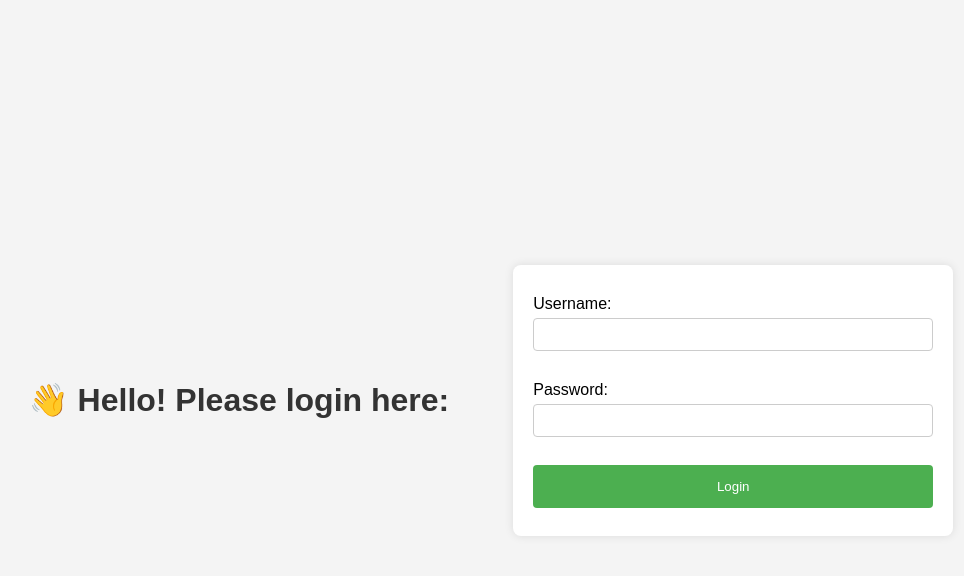
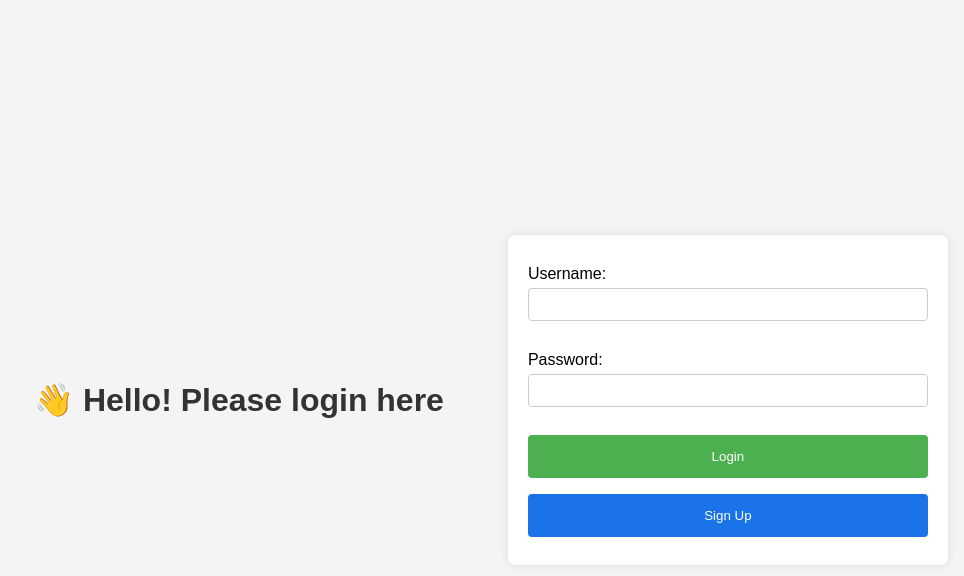
Before and after one commit to kukr/UniMarket-Place, a Flask app: page /login in a window 1280 px wide. Shown: the top 576 px of the page, without its empty margins (149-1113 px from the left). Run offline with Flask 2, Linux system fonts and the light colour scheme; parts of the project's set-up code (start-up, migrations or seed data) failed here and were passed over.

Commit message:
fixing login

```diff
--- a/app.py
+++ b/app.py
@@ -41,6 +41,8 @@ def signup():
 @app.route('/login', methods=['GET', 'POST'])
 def login():
     # If user is already logged in, redirect to dashboard
+
+
     if session.get('user_email', None):
         return redirect(url_for('dashboard'))
 
@@ -52,23 +54,24 @@ def login():
 
     # Get the form data
     form = LoginForm()
-    if form.validate_on_submit():
-        username = form.username.data
-        password = form.password.data
+    if request.method == "GET":
+        return render_template('login.html', form=form)
+    username = form.username.data
+    password = form.password.data
 
-        # Authenticate the user
-        try:
-            user = auth.sign_in_with_email_and_password(username, password)
-            session['user_email'] = username  # Store user email in session
-            if user.get('user_email', None):
-                flash('You have been logged in.', 'success')
-                return redirect(url_for('dashboard'))
-        except:
-            flash('Invalid username or password.', 'danger')
-            return redirect(url_for('login'))
-
+    # Authenticate the user
+    try:
+        user = auth.sign_in_with_email_and_password(username, password)
+        session['user_email'] = username  # Store user email in session
+        # if user.get('user_email', None):
+        #     flash('You have been logged in.', 'success')
+        #
+        return redirect(url_for('dashboard'))
+    except:
+        flash('Invalid username or password.', 'danger')
+        return redirect(url_for('login'))
     # Render the login page
-    return render_template('login.html', form=form)
+    # return render_template('login.html', form=form)
 
 @app.route('/dashboard')
 def dashboard():
--- a/static/css/style.css
+++ b/static/css/style.css
@@ -69,3 +69,18 @@ input[type="submit"]:hover {
         border-radius: 0;
     }
 }
+
+input[type="button"] {
+    width: 100%;
+    background-color: #1A73E8; /* A different color for differentiation */
+    color: white;
+    padding: 14px 20px;
+    margin: 8px 0;
+    border: none;
+    border-radius: 4px;
+    cursor: pointer;
+}
+
+input[type="button"]:hover {
+    background-color: #1570B3;
+}
--- a/templates/home.html
+++ b/templates/home.html
@@ -1,6 +1,7 @@
 {% extends "base.html" %}
 
 {% block content %}
+<link rel="stylesheet" href="https://cdnjs.cloudflare.com/ajax/libs/font-awesome/4.7.0/css/font-awesome.min.css">
 <style>
     .search-container {
         text-align: center;
@@ -81,7 +82,7 @@
 </style>
 <!-- <div class="banner-image"></div> -->
 <div class="title">
-    UniMarketPlace
+    <i class="fa fa-university"></i> UniMarketPlace
 </div>
 
 
--- a/templates/login.html
+++ b/templates/login.html
@@ -8,7 +8,7 @@
     <title>Login</title>
 </head>
 <body>
-    <h1 class="page_title">👋 Hello! Please login here:</h1>
+    <h1 class="page_title">👋 Hello! Please login here</h1>
     {% with messages = get_flashed_messages() %}
     {% if messages %}
     <ul>
@@ -27,6 +27,7 @@
         {{ form.password }}
         <br>
         {{ form.submit }}
+        <input type="button" value="Sign Up" onclick="location.href='/signup'">
     </form>
 </body>
 </html>
--- a/templates/signup.html
+++ b/templates/signup.html
@@ -7,7 +7,7 @@
     <title>Signup</title>
 </head>
 <body>
-    <h1 class="page_title">👋 Hello! Please signup here:</h1>
+    <h1 class="page_title">👋 Hello! Please signup here</h1>
     {% with messages = get_flashed_messages() %}
     {% if messages %}
     <ul>
```
